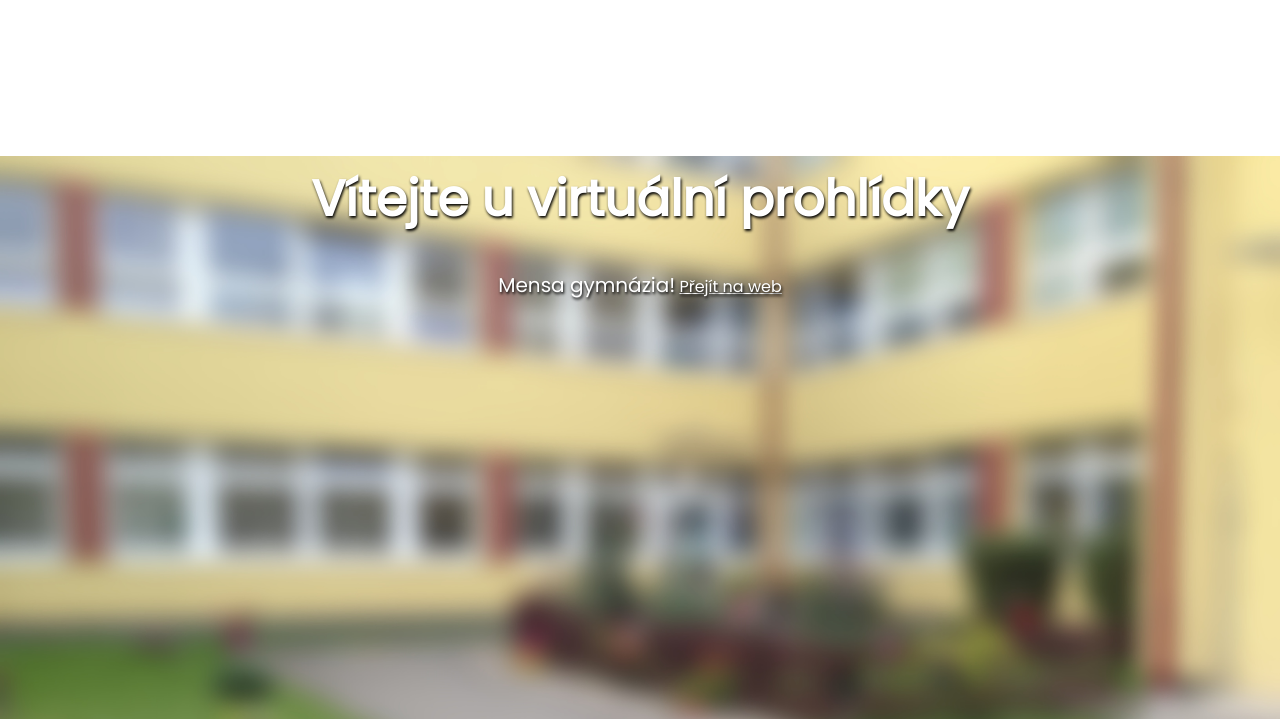
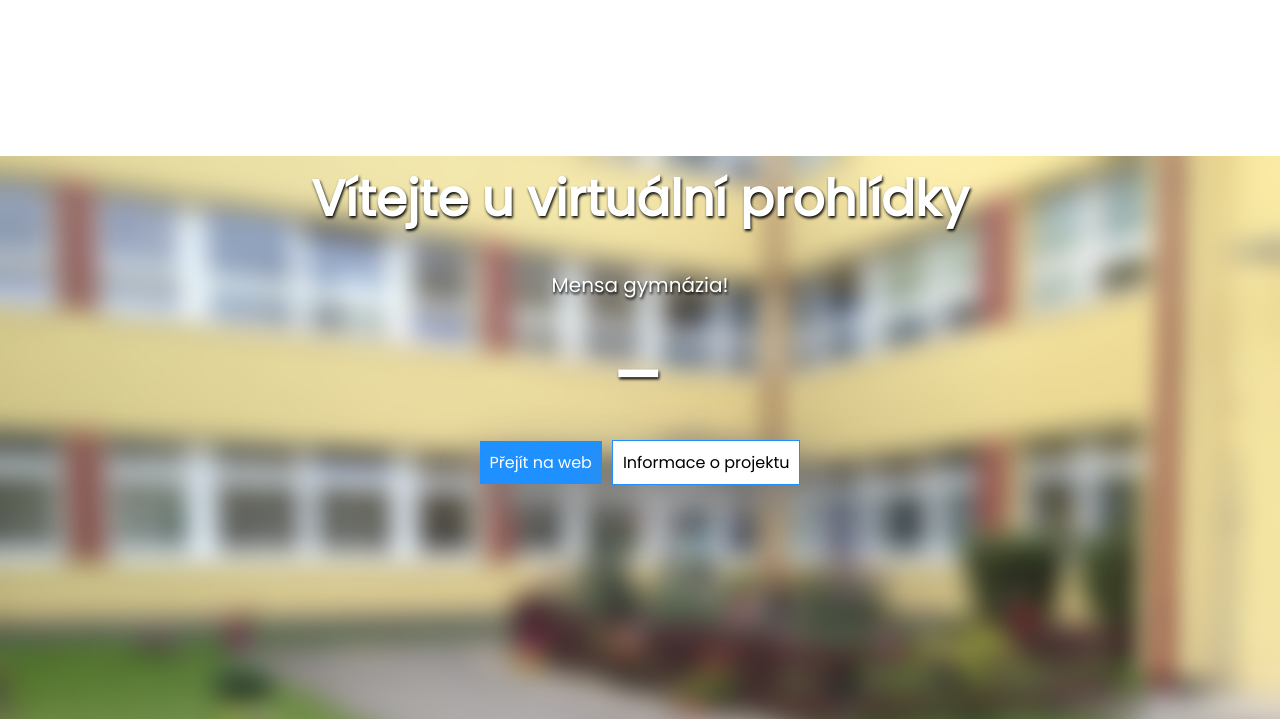
Before and after one commit to HonbraDev/skola, a PHP site: page / in a window 1280 px wide. Shown: the top 719 px of the page. Run offline with PHP 8.4, Linux system fonts and the light colour scheme.

Commit message:
Tlačítk na indexu Přidány tlačítka "Přejít na web" a "Více informací" v index.html. Animace zatím nefungují správně.

```diff
--- a/css-index.css
+++ b/css-index.css
@@ -1,9 +1,9 @@
 @import url('https://fonts.googleapis.com/css?family=EB+Garamond|Lora|Open+Sans|Poppins|Source+Sans+Pro&display=swap');
 
 body {
-	margin-top: 0px;
-	margin-left: 0px;
-	margin-right: 0px;
+    margin-top: 0px;
+    margin-left: 0px;
+    margin-right: 0px;
 }
 
 div.header {
@@ -43,10 +43,31 @@ h1 {
     animation-fill-mode: forwards;
 }
 
-a {
-	color: white;
-	text-decoration: underline;
+a.jdemeNaTo {
+    color: white;
+    text-decoration: none;
+    background-color: dodgerblue;
+    padding: 10px;
+    text-shadow: none;
+    box-shadow: 10px 20px 50px gray;
+    margin-right: 10px;
 }
+
+a.viceInfo {
+    color: black;
+    text-decoration: none;
+    background-color: white;
+    padding: 10px;
+    text-shadow: none;
+    box-shadow: 10px 20px 50px gray;
+    border: 1px solid dodgerblue;
+}
+
+div.pomlcka {
+    color: white;
+    font-size: 100px;
+}
+
 
 @keyframes header1-animation {
     0% {
--- a/index.html
+++ b/index.html
@@ -9,8 +9,8 @@
 <body>
     <div class="header">
         <h1>Vítejte u virtuální prohlídky</h1>
-			<h0>Mensa gymnázia!</h0>
-			<a class ="jdemeNaTo"href="0p.html">Přejít na web</a>
+        <h0>Mensa gymnázia!</h0><div class="pomlcka">-</div>
+        <a class="jdemeNaTo" href="0p.html">Přejít na web</a><a class="viceInfo" href="0p.html">Informace o projektu</a>
     </div>
     <script>main()</script>
 </body>
```
Lines whose indentation alone changed are shown as unchanged.
